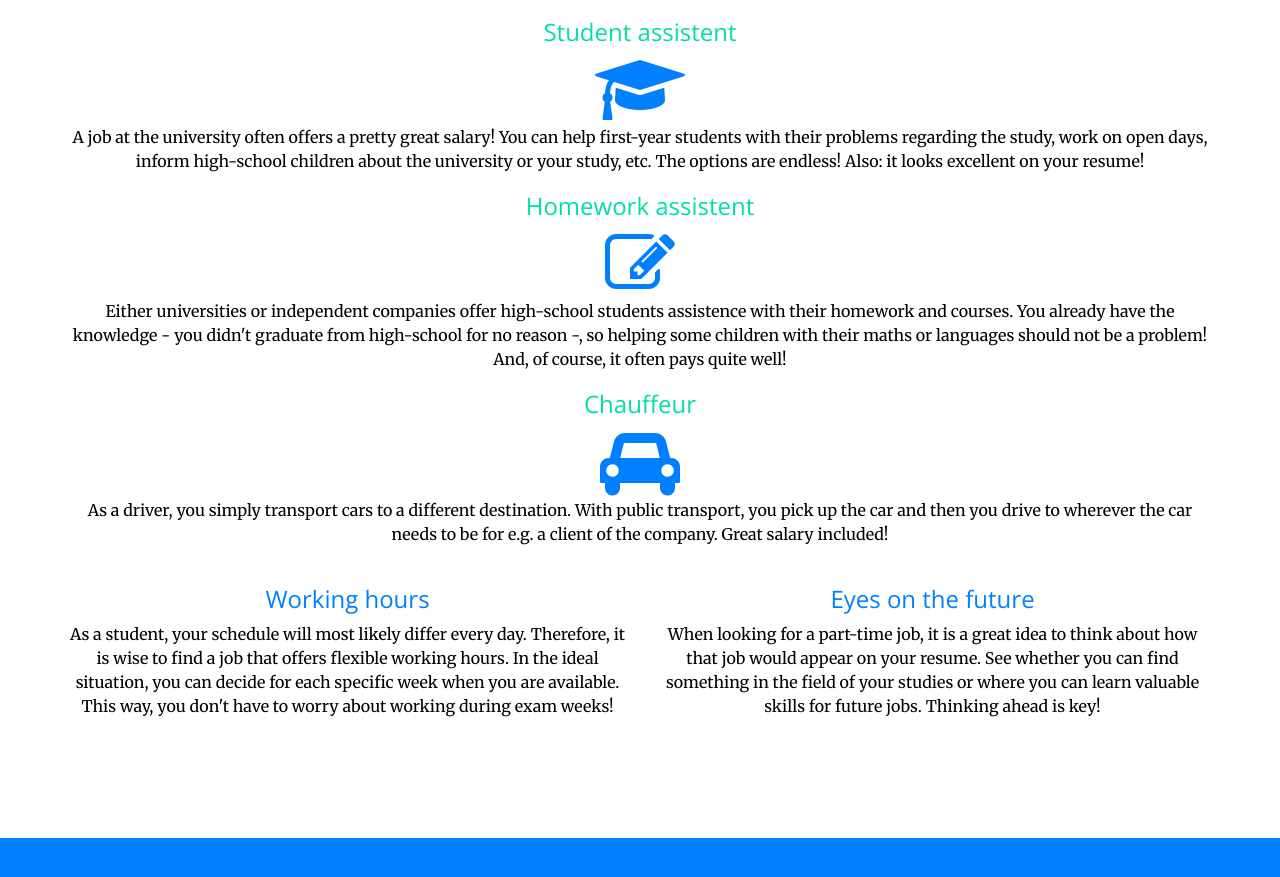
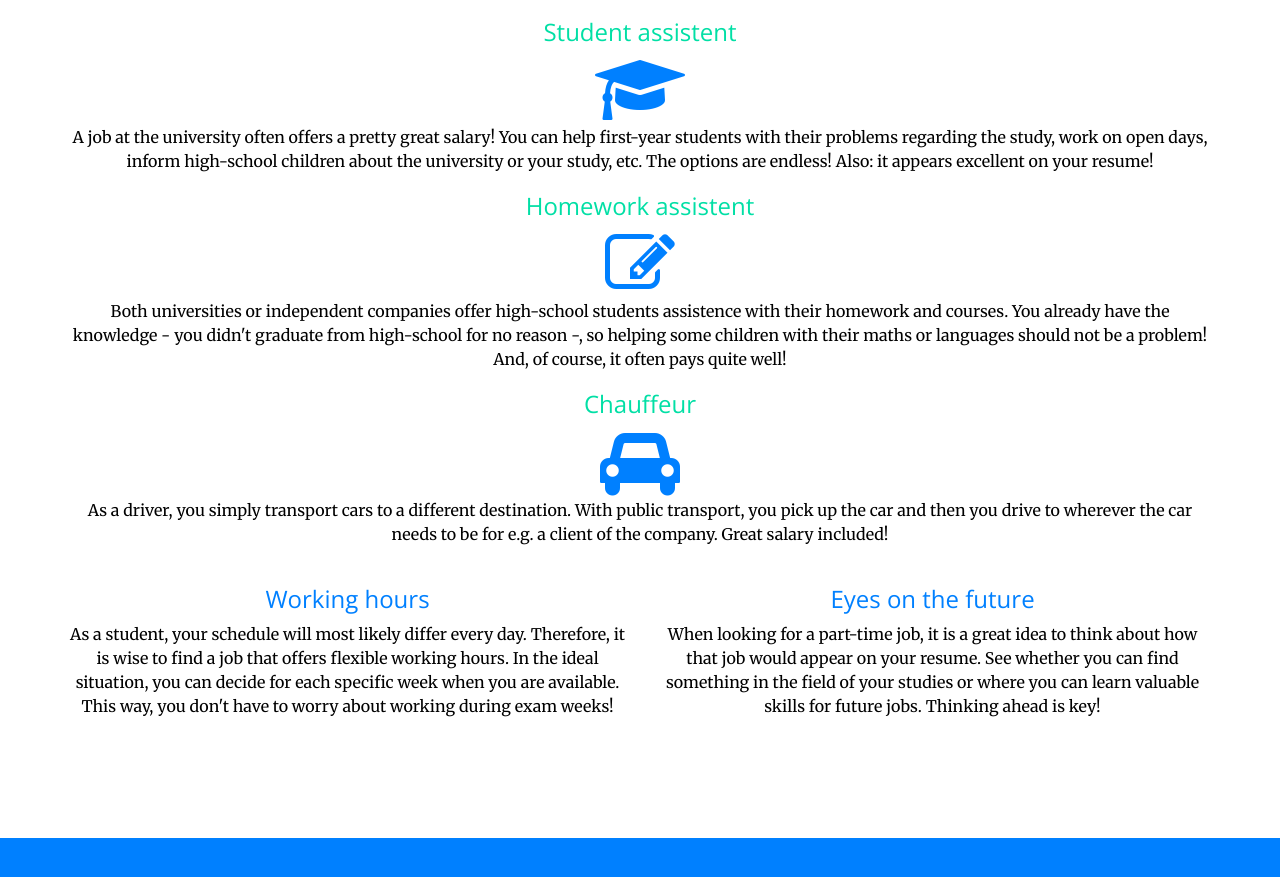
Before and after one commit to mapphili/smartwithmoney, a website: page index.html in a window 1280 px wide. Shown: the part 2760-3637 px from the top of the page. Drawn offline with nearby package versions, Linux system fonts and the light colour scheme.

Commit message:
Update index.html

```diff
--- a/index.html
+++ b/index.html
@@ -256,12 +256,12 @@
 							<li>
 								<h3 class="listjob">Student assistent</h3>
 								<i class="fa fa-5x fa-graduation-cap text-primary sr-icons"></i>
-								<p class="text-muted">A job at the university often offers a pretty great salary! You can help first-year students with their problems regarding the study, work on open days, inform high-school children about the university or your study, etc. The options are endless! Also: it looks excellent on your resume!</p>
+								<p class="text-muted">A job at the university often offers a pretty great salary! You can help first-year students with their problems regarding the study, work on open days, inform high-school children about the university or your study, etc. The options are endless! Also: it appears excellent on your resume!</p>
 							</li>
 							<li>
 								<h3 class="listjob">Homework assistent</h3>
 								<i class="fa fa-5x fa-pencil-square-o text-primary sr-icons"></i>
-								<p class="text-muted">Either universities or independent companies offer high-school students assistence with their homework and courses. You already have the knowledge - you didn't graduate from high-school for no reason -, so helping some children with their maths or languages should not be a problem! And, of course, it often pays quite well!</p>
+								<p class="text-muted">Both universities or independent companies offer high-school students assistence with their homework and courses. You already have the knowledge - you didn't graduate from high-school for no reason -, so helping some children with their maths or languages should not be a problem! And, of course, it often pays quite well!</p>
 							</li>
 							<li>
 								<h3 class="listjob">Chauffeur</h3>
```
